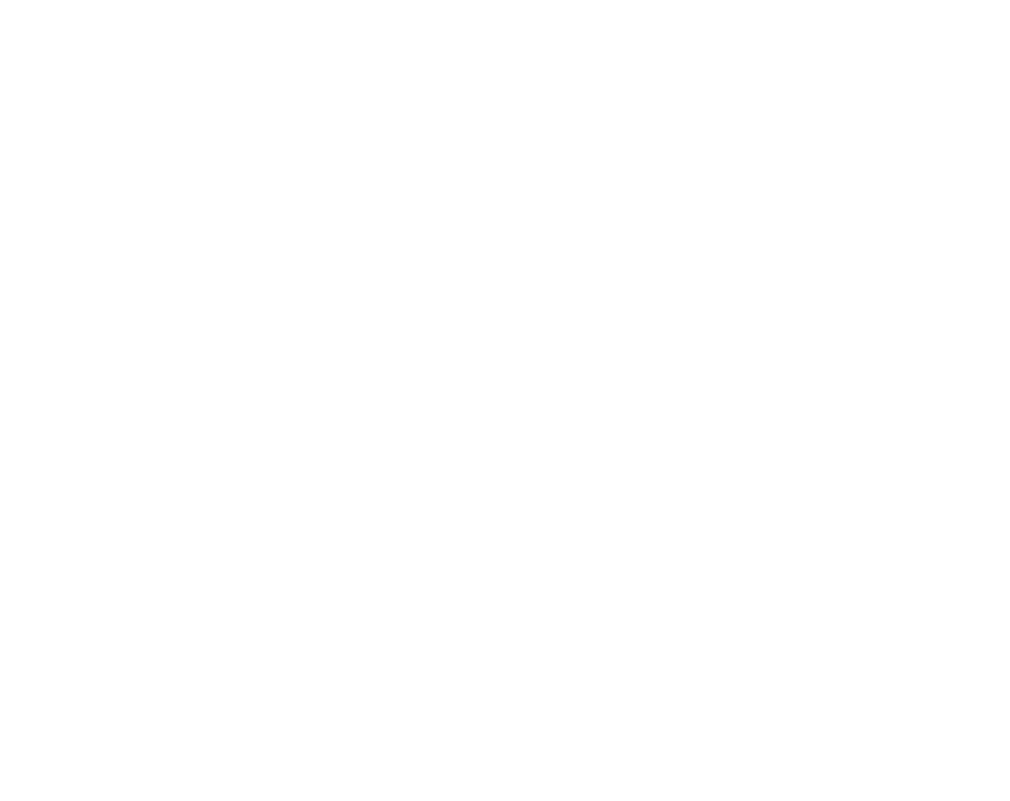
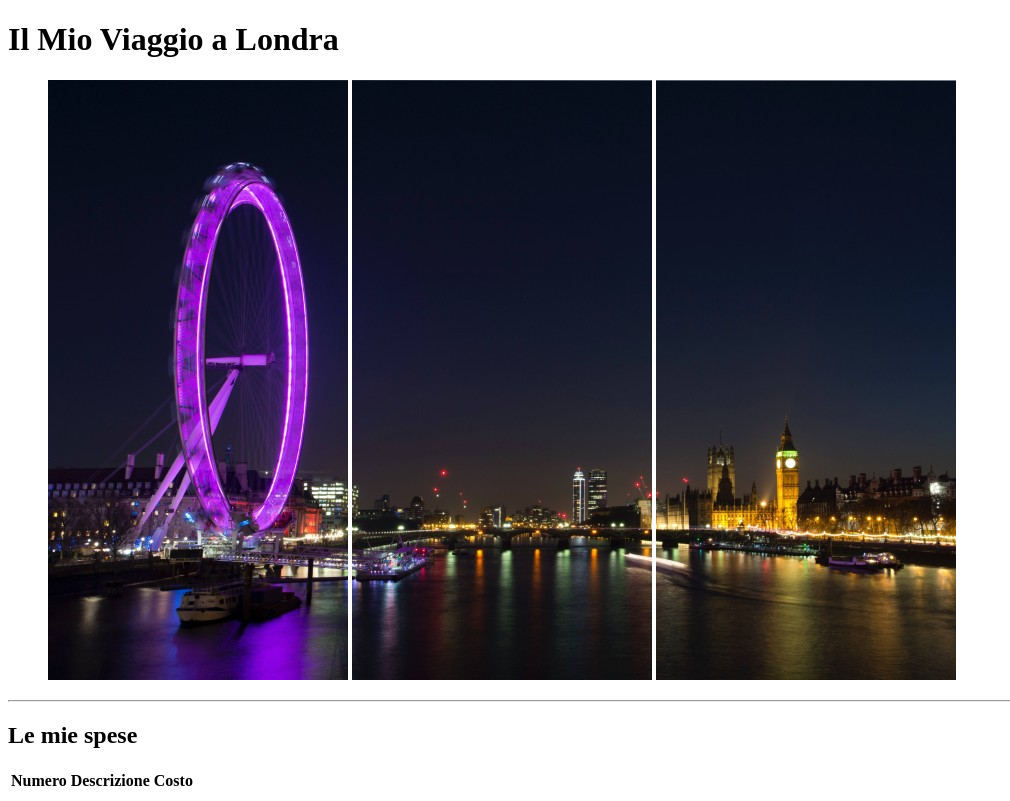
Before and after one commit to BrigitteFlores16/html-london-trip, a plain HTML site: page index.html in a window 1280 px wide. Shown: the whole page, without its empty margins (0-1010 px from the left). Drawn offline with Linux system fonts and the light colour scheme.

Commit message:
inserito immagini e inizio tabella spese

```diff
--- a/index.html
+++ b/index.html
@@ -3,9 +3,34 @@
 <head>
     <meta charset="UTF-8">
     <meta name="viewport" content="width=device-width, initial-scale=1.0">
-    <title>Document</title>
+    <meta name="author" content="Yiyi Brigitte Macalupu Flores">
+    <meta name="description" content="il viaggio a London Trip ">
+    <meta name="keyword" content="London Trip">
+
+
+    <title>London Trip</title>
 </head>
 <body>
+    <header>
+        <h1> Il Mio Viaggio a Londra </h1>
+    </header>
+    <figure>
+        <img src="img/pexels-bill-emrich-230794-0.jpg" alt="grafico complesso ">
+        <img src="img/pexels-bill-emrich-230794-1.jpg" alt="grafico complesso" >
+        <img src="img/pexels-bill-emrich-230794-2.jpg" alt="grafico complesso">
+    </figure>
+    <hr>
+    <main>
+        <h2>Le mie spese</h2>
+    </main>
+   <table>
+    <thead>
+        <th>Numero</th>
+        <th>Descrizione</th>
+        <th>Costo</th>
+    </thead>
+
+   </table>
 
 </body>
 </html>
```
